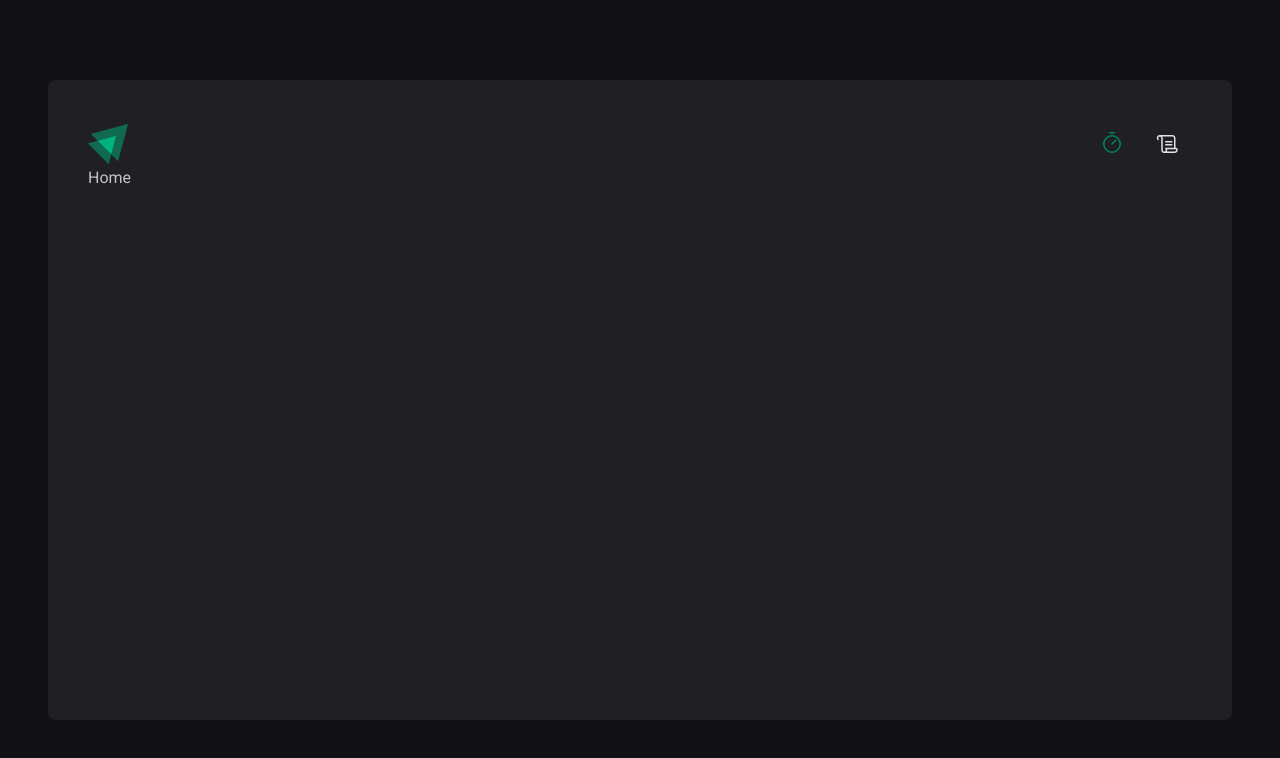
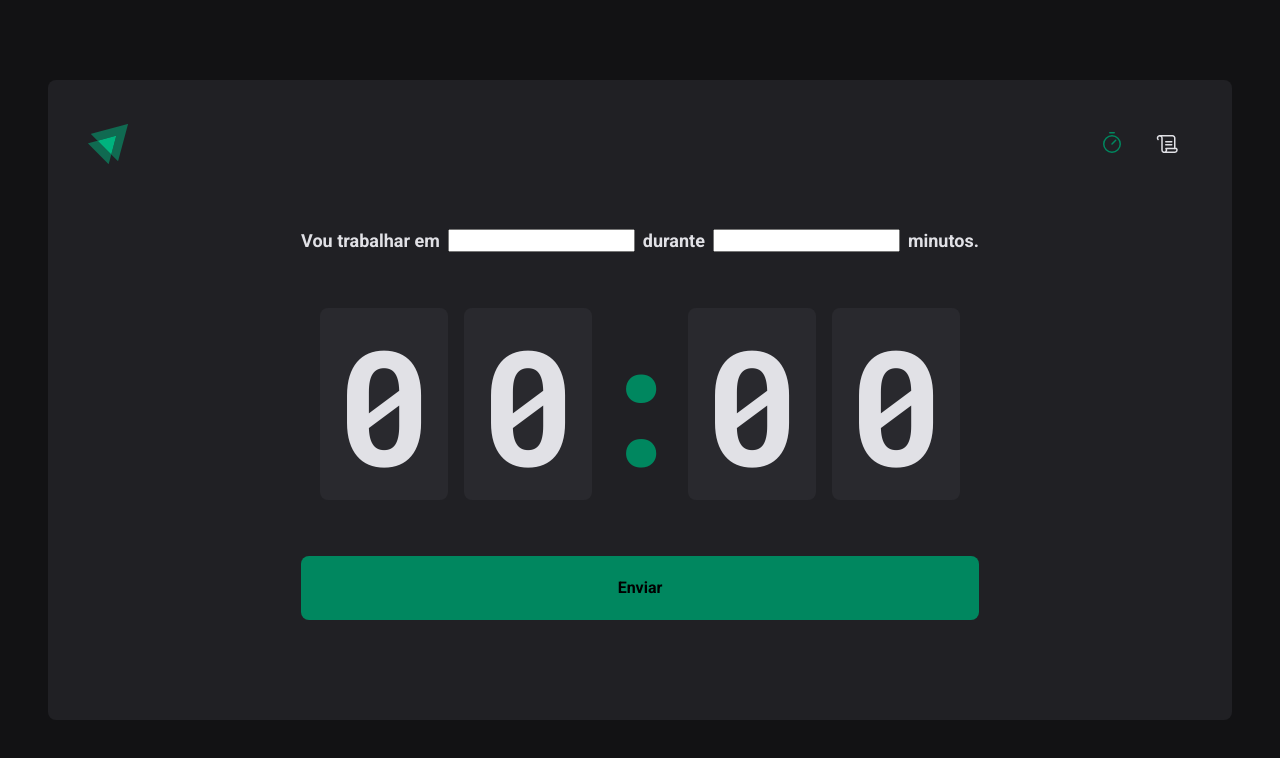
Before and after one commit to pedrocs378/ignite-timer, a React (Vite) app: page / in a window 1280 px wide. Shown: the top 758 px of the page. Built offline with nearby package versions, Linux system fonts and the light colour scheme.

Commit message:
feat: adiciona base da pagina home

```diff
--- a/src/components/Button/index.tsx
+++ b/src/components/Button/index.tsx
@@ -8,7 +8,7 @@
 
 export function Button({ variant = 'success', ...rest }: ButtonProps) {
   return (
-    <S.Container variant={variant} {...rest}>
+    <S.Container type="button" variant={variant} {...rest}>
       Enviar
     </S.Container>
   )
--- a/src/components/Button/styles.ts
+++ b/src/components/Button/styles.ts
@@ -10,7 +10,7 @@
 
   height: 64px;
   width: 100%;
-  border-radius: 8px;
+  border-radius: ${({ theme }) => theme.borderRadius.default};
 
   font-size: 16px;
   font-weight: 700;
--- a/src/pages/Home.tsx
+++ /dev/null
@@ -1,3 +0,0 @@
-export function Home() {
-  return <main>Home</main>
-}
--- /dev/null
+++ b/src/pages/Home/index.tsx
@@ -0,0 +1,36 @@
+import { Play } from 'phosphor-react'
+
+import { Button } from '../../components/Button'
+
+import * as S from './styles'
+
+export function Home() {
+  return (
+    <S.HomeContainer>
+      <form>
+        <S.FormContainer>
+          <label htmlFor="task">Vou trabalhar em</label>
+          <input id="task" />
+
+          <label htmlFor="minutesAmount">durante</label>
+          <input id="minutesAmount" type="number" />
+
+          <span>minutos.</span>
+        </S.FormContainer>
+
+        <S.CountdownContainer>
+          <span>0</span>
+          <span>0</span>
+          <S.Separator>:</S.Separator>
+          <span>0</span>
+          <span>0</span>
+        </S.CountdownContainer>
+
+        <Button type="submit">
+          <Play size={24} />
+          Começar
+        </Button>
+      </form>
+    </S.HomeContainer>
+  )
+}
--- /dev/null
+++ b/src/pages/Home/styles.ts
@@ -0,0 +1,58 @@
+import styled from 'styled-components'
+
+export const HomeContainer = styled.main`
+  flex: 1;
+
+  display: flex;
+  flex-direction: column;
+  align-items: center;
+  justify-content: center;
+
+  form {
+    display: flex;
+    flex-direction: column;
+    align-items: center;
+    gap: 3.5rem;
+  }
+`
+
+export const FormContainer = styled.div`
+  width: 100%;
+
+  display: flex;
+  align-items: center;
+  justify-content: center;
+  flex-wrap: wrap;
+  gap: 0.5rem;
+
+  color: ${({ theme }) => theme.colors['gray-100']};
+  font-size: ${({ theme }) => theme.fontSizes.lg};
+  font-weight: ${({ theme }) => theme.fontWeights.bold};
+`
+
+export const CountdownContainer = styled.div`
+  font-family: 'Roboto Mono', monospace;
+  font-size: 10rem;
+  line-height: 8rem;
+  color: ${({ theme }) => theme.colors['gray-100']};
+
+  display: flex;
+  gap: 1rem;
+
+  span {
+    background-color: ${({ theme }) => theme.colors['gray-700']};
+    padding: 2rem 1rem;
+    border-radius: ${({ theme }) => theme.borderRadius.default};
+  }
+`
+
+export const Separator = styled.div`
+  width: 4rem;
+  padding: 2rem 0;
+
+  color: ${({ theme }) => theme.colors['green-500']};
+  overflow: hidden;
+
+  display: flex;
+  justify-content: center;
+`
--- a/src/styles/global.ts
+++ b/src/styles/global.ts
@@ -15,6 +15,7 @@
   body {
     background-color: ${({ theme }) => theme.colors['gray-900']};
     color: ${({ theme }) => theme.colors['gray-300']};
+    -webkit-font-smoothing: antialiased;
   }
 
   body, button, input, textarea {
--- a/src/styles/themes/default.ts
+++ b/src/styles/themes/default.ts
@@ -40,4 +40,7 @@
     /** 1.5rem: 24px */
     xl: '1.5rem',
   },
+  borderRadius: {
+    default: '8px',
+  },
 }
--- a/src/templates/AppTemplate/styles.ts
+++ b/src/templates/AppTemplate/styles.ts
@@ -8,7 +8,7 @@
   padding: 2.5rem;
 
   background-color: ${({ theme }) => theme.colors['gray-800']};
-  border-radius: 8px;
+  border-radius: ${({ theme }) => theme.borderRadius.default};
 
   display: flex;
   flex-direction: column;
```
